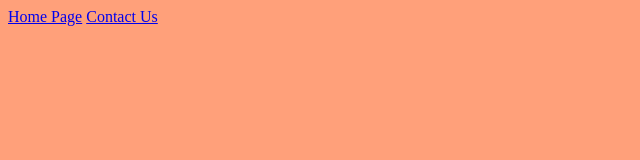
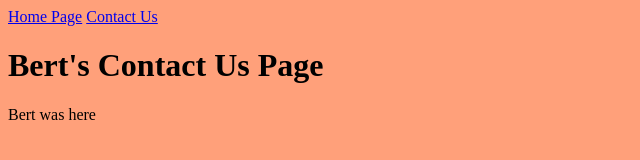
Before and after one commit to QA-Instructor/thursday_git_practice, a plain HTML site: page contactus.html in a window 1280 px wide. Shown: the whole page, without its empty margins (0-640 px from the left). Drawn offline with Linux system fonts and the light colour scheme.

Commit message:
Bert added stuff to contactus page

```diff
--- a/contactus.html
+++ b/contactus.html
@@ -13,5 +13,7 @@
             <a href="contactus.html">Contact Us</a>
         </nav>
     </header>
+    <h1>Bert's Contact Us Page</h1>
+    <p>Bert was here</p>
 </body>
 </html>
```
